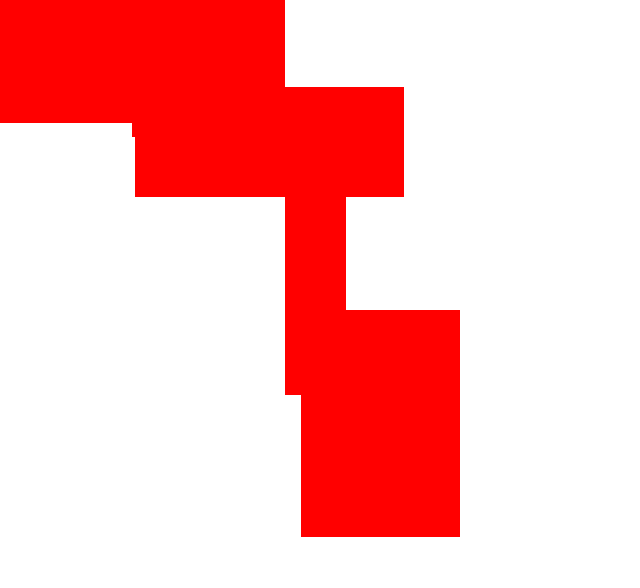
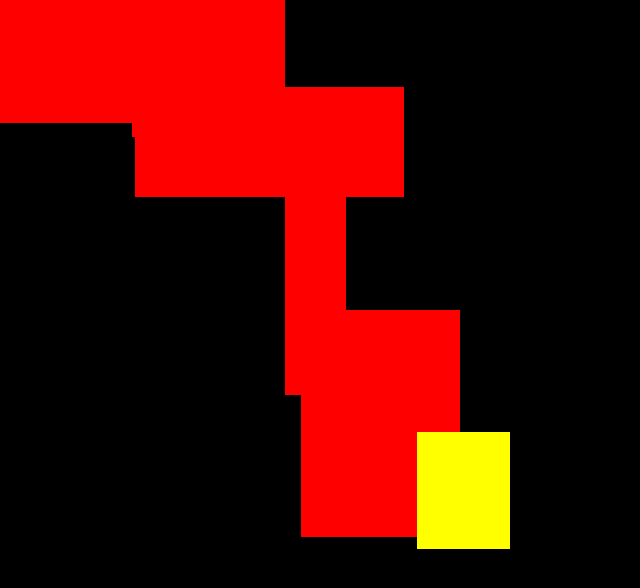
Before and after one commit to jacksrevenge/maze-hell, a plain HTML site: page index.html in a window 1280 px wide. Shown: the whole page, without its empty margins (0-640 px from the left). Drawn offline with Linux system fonts and the light colour scheme.

Commit message:
game has a loop, but main tag stays still

```diff
--- a/css/style.css
+++ b/css/style.css
@@ -1,3 +1,7 @@
+body {
+    background: black;
+}
+
 main {
     height: 100vh;
     width: 100%;
--- a/js/game-controller.js
+++ b/js/game-controller.js
@@ -1,4 +1,6 @@
 const gameArea = document.querySelector('main')
+
+initRound()
 
 gameArea.addEventListener('mouseover', (e) => {
     if (e.composedPath()[0].localName === 'main') {
@@ -7,7 +9,12 @@ gameArea.addEventListener('mouseover', (e) => {
     }
 })
 
-function initRound(e) {
+function initRound(carriedEventX = 0, carriedEventY = 0) {
+    while (gameArea.childNodes.length > 1) {
+        gameArea.removeChild(gameArea.firstChild);
+    }
+    console.log(gameArea.lastChild.class)
+
     const amountOfPaths = 5
     let offSetX = 0
     let offSetY = 0
@@ -16,13 +23,27 @@ function initRound(e) {
         const mazePath = new MazePathComponent()
         const innerMazePath = mazePath.shadowRoot.lastElementChild
 
-        mazePath.setAttribute('coord-x', offSetX)
-        mazePath.setAttribute('coord-y', offSetY)
+        mazePath.setAttribute('coord-x', carriedEventX + offSetX)
+        mazePath.setAttribute('coord-y', carriedEventY + offSetY)
+        mazePath.setAttribute('class', 'path')
 
         gameArea.appendChild(mazePath)
         offSetX += innerMazePath.clientWidth + getRandomArbitrary(-innerMazePath.clientWidth,0)
         offSetY += innerMazePath.clientHeight + getRandomArbitrary(-innerMazePath.clientHeight,0)
     }
+    const mazeGoal = new MazePathComponent()
+    mazeGoal.setAttribute('coord-x', carriedEventX + offSetX)
+    mazeGoal.setAttribute('coord-y', carriedEventY + offSetY)
+    mazeGoal.setAttribute('class', 'goal')
+
+    mazeGoal.addEventListener('mouseover', (e) => {
+        console.log(e.pageX)
+        initRound(e.pageX, e.pageY)
+    })
+
+    gameArea.appendChild(mazeGoal)
+    console.log(document.querySelector('body').scrollHeight)
+    gameArea.style.height = `${gameArea.scrollHeight}px`
+    gameArea.style.widht = `100%`
+    console.log(gameArea.style.height)
 }
-
-initRound()
--- a/js/maze-path.js
+++ b/js/maze-path.js
@@ -18,6 +18,7 @@ class MazePathComponent extends HTMLElement {
         this.coordY = this.getAttribute('coord-y')
         this.randomWidth = getRandomArbitrary(1,300)
         this.randomHeight = getRandomArbitrary(1,300)
+        if (this.className === 'path') {
             this.shadowRoot.querySelector('style').innerText =
             `
             div {
@@ -29,6 +30,19 @@ class MazePathComponent extends HTMLElement {
                 left: ${this.coordX}px;
             }
             `
+        } else {
+            this.shadowRoot.querySelector('style').innerText =
+            `
+            div {
+                position: absolute;
+                background: yellow;
+                width: ${this.randomWidth}px;
+                height: ${this.randomHeight}px;
+                top: ${this.coordY}px;
+                left: ${this.coordX}px;
+            }
+            `
+        }
     }
 }
 
```
Lines whose indentation alone changed are shown as unchanged.
